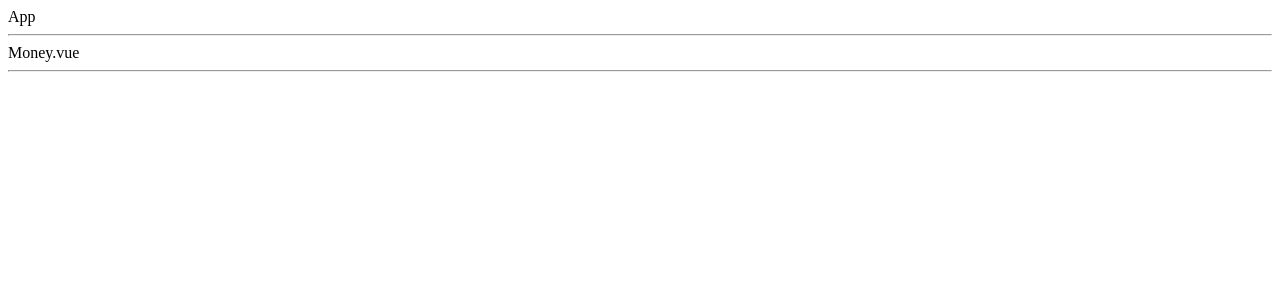
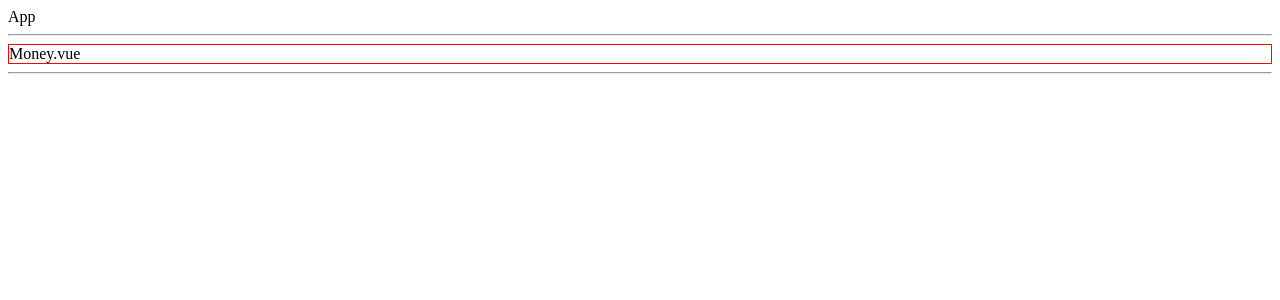
Before and after one commit to xiaoxue423/money, a Vue app: page /labels#/money in a window 1280 px wide. Shown: the top 300 px of the page. Built offline with nearby package versions, Linux system fonts and the light colour scheme.

Commit message:
添加 404

```diff
--- a/src/router/index.ts
+++ b/src/router/index.ts
@@ -3,6 +3,7 @@
 import Money from "@/views/Money.vue";
 import Labels from "@/views/Labels.vue";
 import Statistics from "@/views/Statistics.vue";
+import NotFound from "@/views/NotFound.vue";
 
 Vue.use(VueRouter)
 
@@ -23,6 +24,10 @@
   {
     path:'/statistics',
     component: Statistics
+  },
+  {
+    path: '*',
+    component: NotFound
   }
 ]
 
--- a/src/views/Money.vue
+++ b/src/views/Money.vue
@@ -1,16 +1,18 @@
 <template>
-  <div>Money.vue
-
+  <div class="nav-wrapper">
+    Money.vue
   </div>
 </template>
 
 <script lang="ts">
-export default {
-name: "Money",
+  export default {
+    name: "Money",
 
-}
+  }
 </script>
 
 <style lang="scss" scoped>
-
+  .nav-wrapper {
+    border: 1px solid red;
+  }
 </style>
--- /dev/null
+++ b/src/views/NotFound.vue
@@ -0,0 +1,21 @@
+<template>
+  <div>
+    <div>
+      当前页面不存在，请检查网址是否正确
+    </div>
+    <div>
+      <router-link to="/">返回首页</router-link>
+      <!-- <a href="#/">返回首页</a>-->
+    </div>
+  </div>
+</template>
+
+<script lang="ts">
+  export default {
+    name: "NotFound.vue"
+  }
+</script>
+
+<style lang="scss" scoped>
+
+</style>
```
